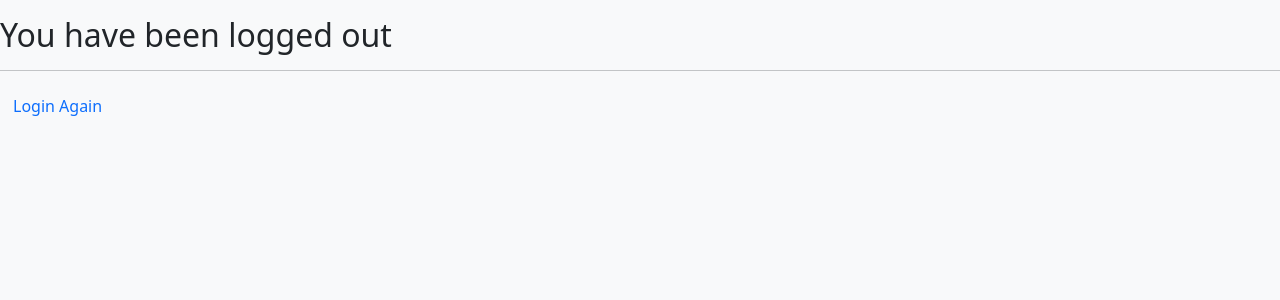
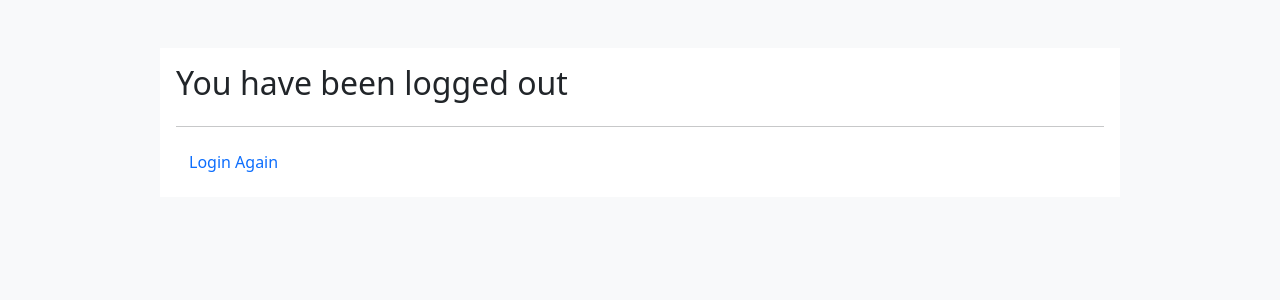
Before and after one commit to Ata-92/Django-Blog-App, a Django app: template src/auth_app/templates/auth_app/logout.html in a window 1280 px wide. Shown: the part 56-356 px from the top of the page. Run offline with Django 3.2, Linux system fonts and the light colour scheme; the template is opened without the code that fills it, so the values that code supplies are empty.

Commit message:
Fix logout view return bug and style its template

```diff
--- a/src/auth_app/templates/auth_app/logout.html
+++ b/src/auth_app/templates/auth_app/logout.html
@@ -5,7 +5,9 @@
 {% endblock title %}
 
 {% block content %}
-  <h2 class="my-3">You have been logged out</h2>
-  <hr>
-  <a href={% url 'login' %} class="btn text-primary">Login Again</a>
+  <div class="w-75 mx-auto my-5 p-3 container-fluid bg-white d-flex flex-column justify-content-around">
+    <h2 class="fw-normal">You have been logged out</h2>
+    <hr>
+    <a href={% url 'login' %} class="btn text-primary align-self-start">Login Again</a>
+  </div>
 {% endblock content %}
--- a/src/auth_app/urls.py
+++ b/src/auth_app/urls.py
@@ -9,5 +9,5 @@ urlpatterns = [
     path("password_reset_done/", auth_views.PasswordResetDoneView.as_view(template_name="auth_app/password_reset_done.html"), name="password_reset_done"),
     path("register/", register_view, name="register"),
     path("inactive/", register_view, name="inactive"),
-    path("logout/", logout_view, name="logout"),
+    path("logout/", logout_view, name="logout")
 ]
--- a/src/auth_app/views.py
+++ b/src/auth_app/views.py
@@ -66,4 +66,4 @@ def register_view(request):
 def logout_view(request):
     messages.success(request, "Logout successful")
     logout(request)
-    return redirect("logout")
+    return render(request, "auth_app/logout.html")
```
